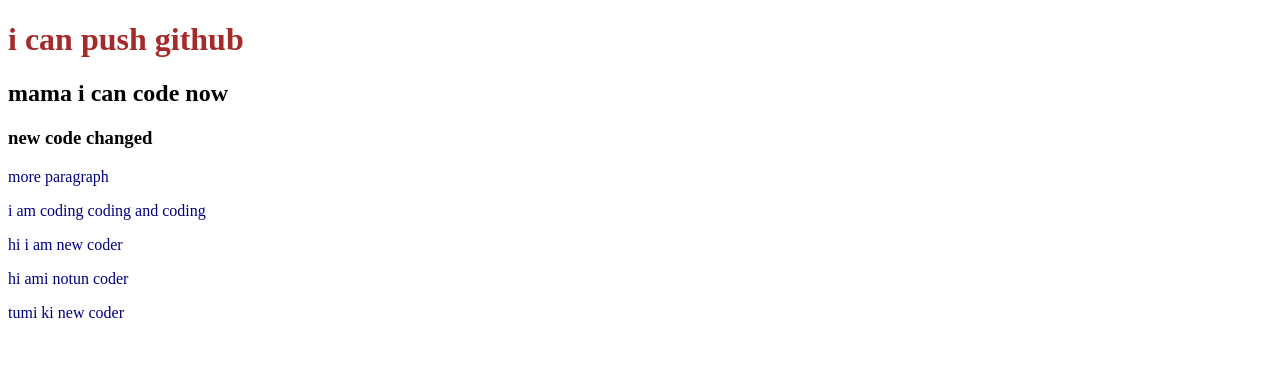
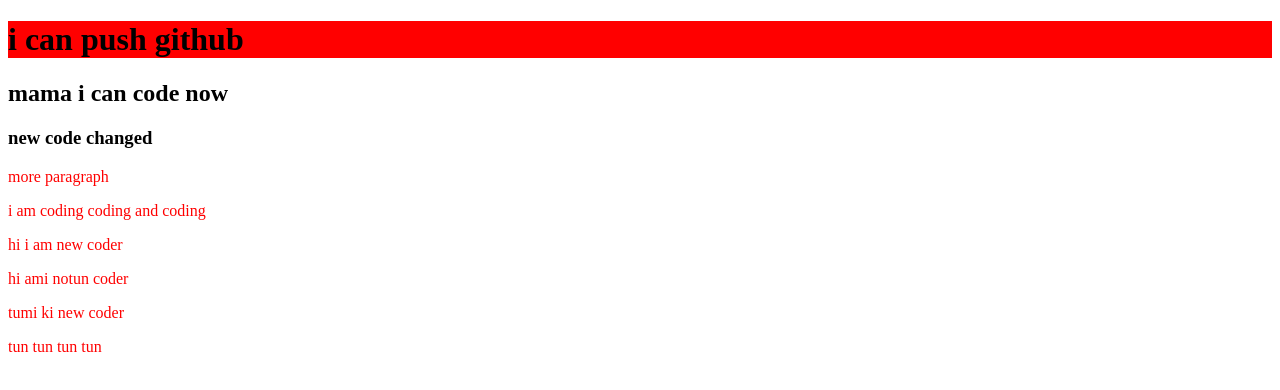
Before and after one commit to zahidhasan2/my-first-repo, a plain HTML site: page index.html in a window 1280 px wide. Drawn offline with Linux system fonts and the light colour scheme.

Commit message:
newadded

```diff
--- a/index.html
+++ b/index.html
@@ -16,6 +16,7 @@
     <p>hi i am new coder</p>
     <P> hi ami notun coder</P>
     <p>tumi ki new coder</p>
+    <p>tun tun tun tun</p>
 
 </body>
 </html>
--- a/style.css
+++ b/style.css
@@ -1,6 +1,7 @@
 p{
-    color:navy;
+    color:red;
 }
+
 h1{
-    color:brown;
+    background-color:red;
 }
```
